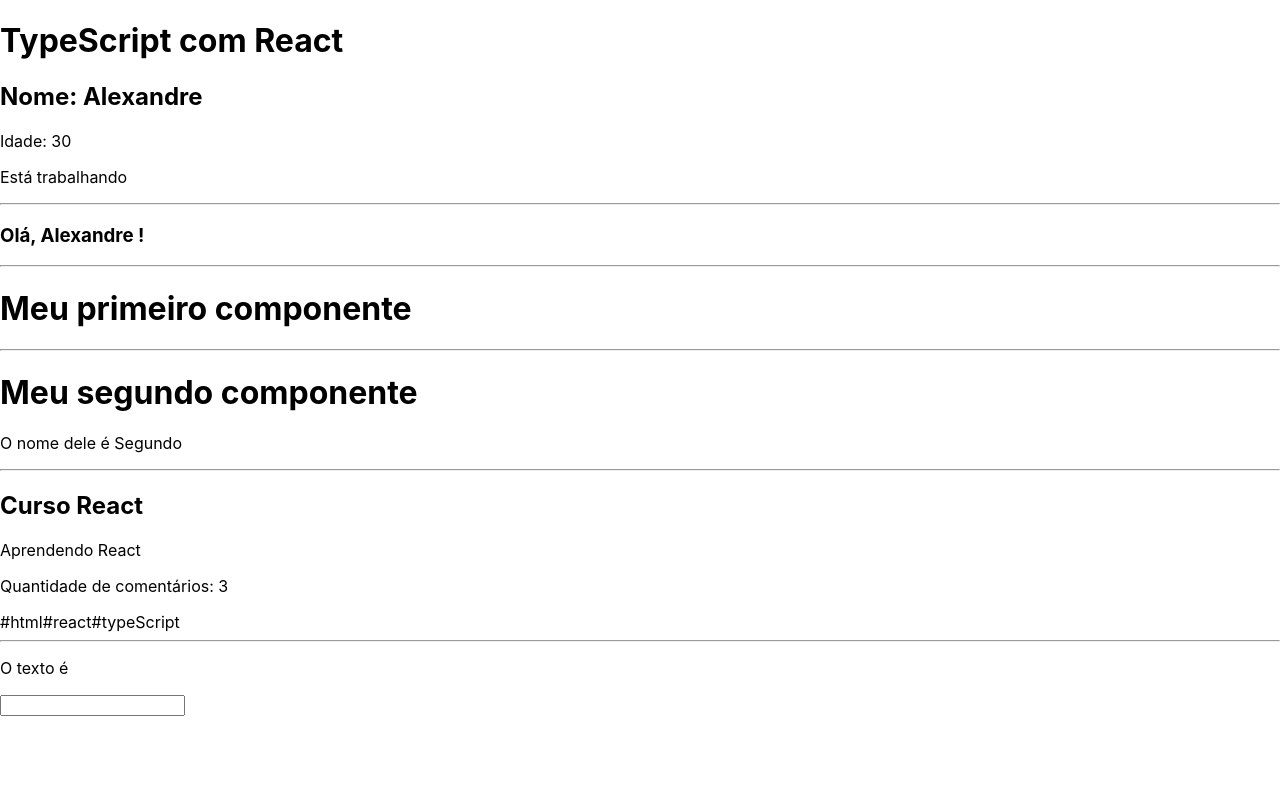
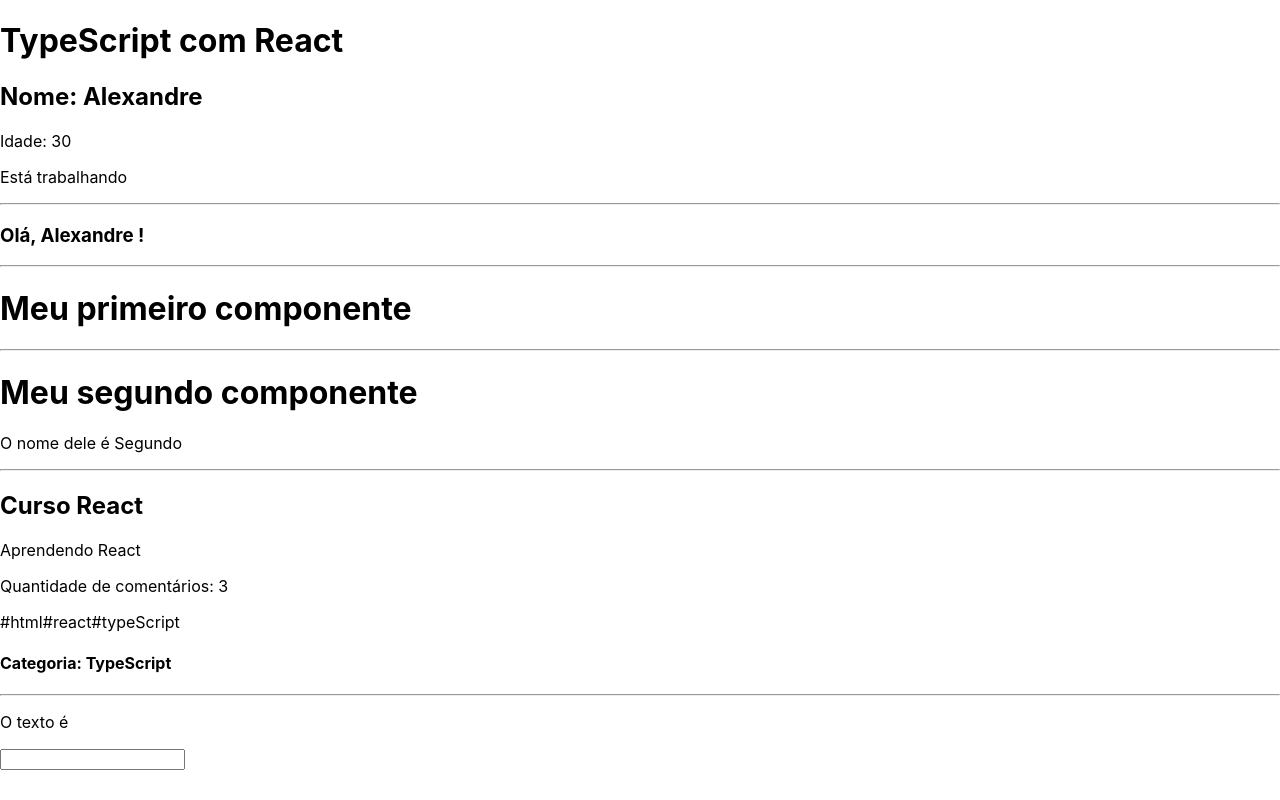
Before and after one commit to xandaosilva/curso-reactjs, a React (Create React App) app in the folder 16_apendiceD/reactcomts/: page / in a window 1280 px wide. Built offline with nearby package versions, Linux system fonts and the light colour scheme; the HTML template or start-up script is replaced by a standard one.

Commit message:
Enum em React com TS

```diff
--- a/16_apendiceD/reactcomts/src/App.tsx
+++ b/16_apendiceD/reactcomts/src/App.tsx
@@ -1,7 +1,7 @@
 // importação de componentes
 import FirstComponent from "./components/FirstComponent";
 import SecondComponent from "./components/SecondComponent";
-import Destructuring from "./components/Destructuring";
+import Destructuring, { Category } from "./components/Destructuring";
 import State from "./components/State";
 
 function App() {
@@ -27,7 +27,7 @@ function App() {
       <hr />
       <SecondComponent name="Segundo" />
       <hr />
-      <Destructuring title="Curso React" content="Aprendendo React" commentsQty={3} tags={["html", "react", "typeScript"]} />
+      <Destructuring title="Curso React" content="Aprendendo React" commentsQty={3} tags={["html", "react", "typeScript"]} category={Category.TS} />
       <hr />
       <State />
     </div>
--- a/16_apendiceD/reactcomts/src/components/Destructuring.tsx
+++ b/16_apendiceD/reactcomts/src/components/Destructuring.tsx
@@ -1,8 +1,10 @@
 import React from 'react'
 
-type Props = { title: string, content: string, commentsQty: number, tags: string[] };
+export enum Category{ JS = "JavaScript", TS = "TypeScript", PY = "Python" };
 
-const Destructuring = ({title, content, commentsQty, tags}: Props) => {
+type Props = { title: string, content: string, commentsQty: number, tags: string[], category: Category };
+
+const Destructuring = ({title, content, commentsQty, tags, category}: Props) => {
     return (
         <div>
             <h2>{title}</h2>
@@ -11,6 +13,7 @@ const Destructuring = ({title, content, commentsQty, tags}: Props) => {
             <div>
                 {tags.map((tag) => (<span>#{tag}</span>))}
             </div>
+            <h4>Categoria: {category}</h4>
         </div>
     );
 }
```
